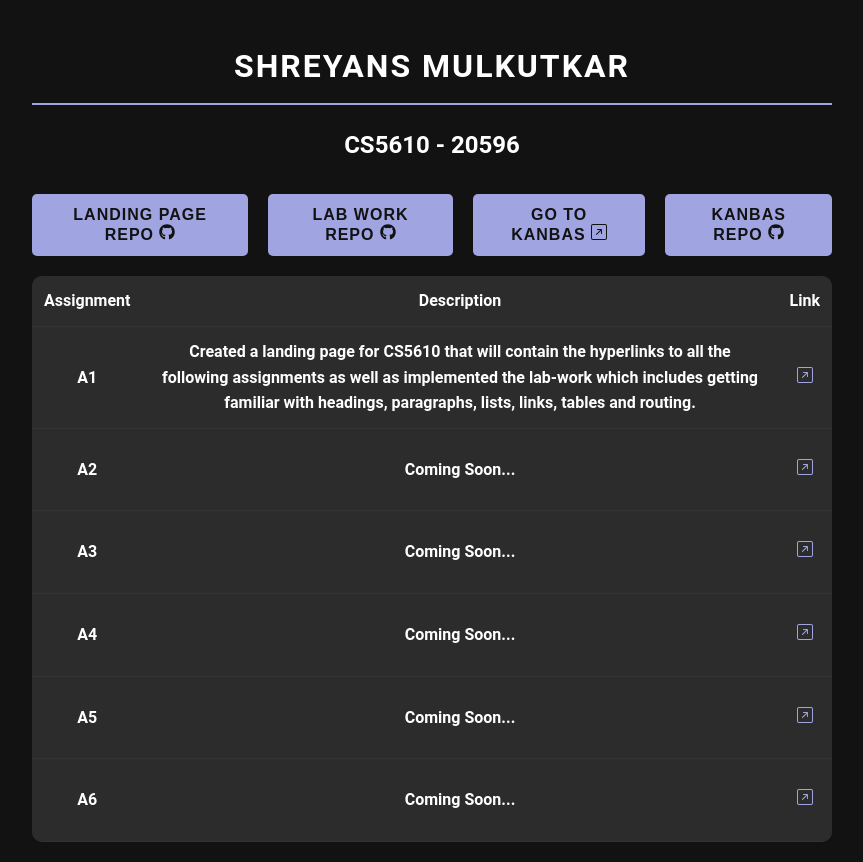
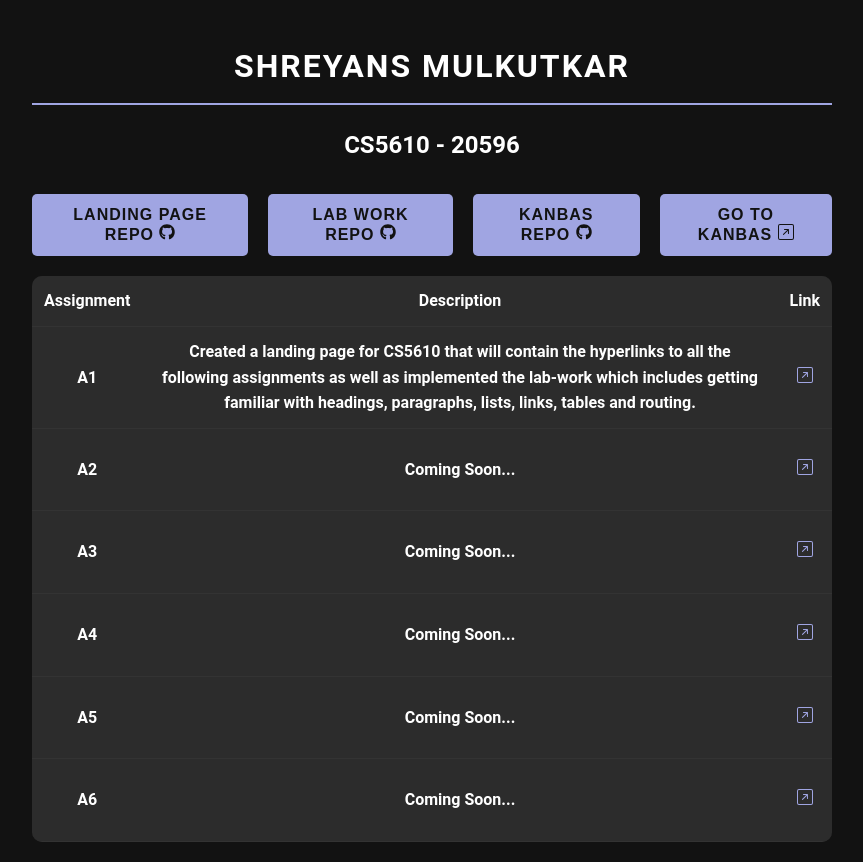
Before and after one commit to AxonBlAzE/CS5610-LandingPage, a JavaScript app: page / in a window 1280 px wide. Shown: the whole page, without its empty margins (208-1071 px from the left). Built offline with nearby package versions, Linux system fonts and the light colour scheme; the HTML template or start-up script is replaced by a standard one.

Commit message:
minor changes

```diff
--- a/src/App.js
+++ b/src/App.js
@@ -15,8 +15,8 @@ function App() {
       <div class="button-container">
         <a href='https://github.com/AxonBlAzE/CS5610-LandingPage'><button class="button"> Landing Page Repo <FaGithub/></button></a>
         <a href='https://github.com/AxonBlAzE/CS5610-Lab-Work/tree/lab1'><button class="button"> Lab Work Repo <FaGithub/></button></a>
+        <a href='https://github.com/AxonBlAzE/CS5610-Kanbas'><button class="button"> Kanbas Repo <FaGithub/></button></a>
         <a href='https://main--kanbas-webapp-sm.netlify.app/'><button class="button"> Go to Kanbas <BsArrowUpRightSquare/></button></a>
-        <a href='https://github.com/AxonBlAzE/CS5610-Kanbas'><button class="button"> Kanbas Repo <FaGithub/></button></a>
       </div>
       <table>
         <thead>
```
